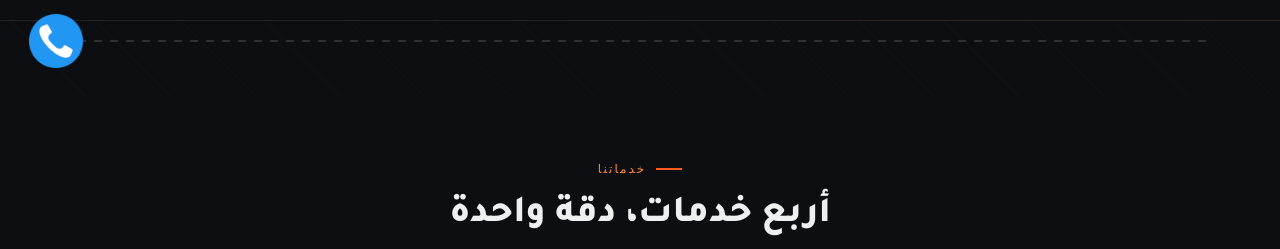
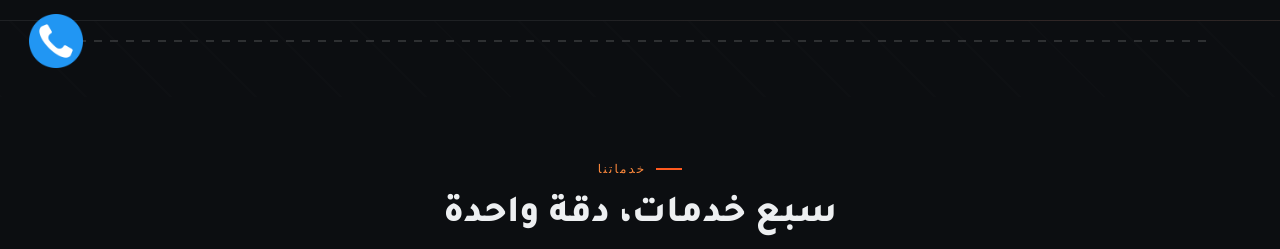
Before and after one commit to AhmedArafat20/alkhaleeg, a plain HTML site: page index.html in a window 1280 px wide. Shown: the part 703-952 px from the top of the page. Drawn offline with Linux system fonts and the light colour scheme.

Commit message:
Update index.html

```diff
--- a/index.html
+++ b/index.html
@@ -70,7 +70,7 @@
 
     <div class="section-head center">
       <div class="eyebrow" style="justify-content:center">خدماتنا</div>
-      <h2>أربع خدمات، دقة واحدة</h2>
+      <h2>سبع خدمات، دقة واحدة</h2>
       <p>
         نغطي كل ما يحتاجه موقعك من قص وفتح دون إخلال بسلامة الجدران المحيطة.
       </p>
```
